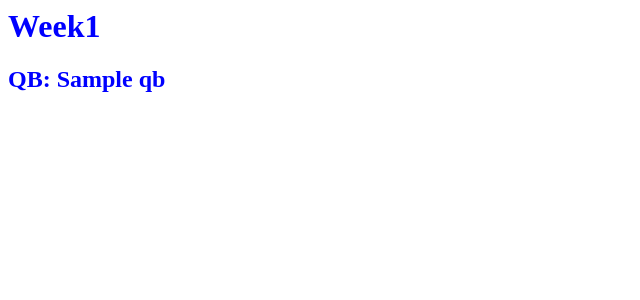
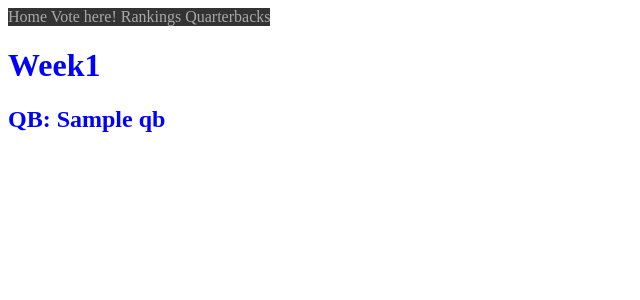
Before and after one commit to InblEric/PlayerRanker, a Flask app: page /quarterbacks in a window 1280 px wide. Shown: the top 300 px of the page, without its empty margins (0-640 px from the left). Run offline with Flask 2, Linux system fonts and the light colour scheme; a database or web service that is not in the repository returns one stand-in record (values such as "Sample title").

Commit message:
Add quarterbacks to navbar and have the qb page extend layout.html

```diff
--- a/app/templates/layout.html
+++ b/app/templates/layout.html
@@ -3,7 +3,7 @@
 <body>
 <link rel=stylesheet type=text/css href="{{ url_for('static', filename='style.css') }}">
 <div class=banner>
-    <a href="{{ url_for('hello') }}">Home</a> <a href="{{ url_for('vote') }}">Vote here!</a> <a href="{{ url_for('rankings') }}">Rankings</a>
+    <a href="{{ url_for('hello') }}">Home</a> <a href="{{ url_for('vote') }}">Vote here!</a> <a href="{{ url_for('rankings') }}">Rankings</a> <a href="{{ url_for('quarterbacks') }}">Quarterbacks</a>
 </div>
 {% block body %}
 {% endblock %}
--- a/app/templates/quarterbacks.html
+++ b/app/templates/quarterbacks.html
@@ -1,4 +1,7 @@
-<h1 style='color:blue'>{{ week }}</h1>
-{% for player in players %}
-  <h2 style='color:blue'>QB: {{ player.Name }}</h2>
-{% endfor %}
+{% extends "layout.html" %}
+{% block body %}
+    <h1 style='color:blue'>{{ week }}</h1>
+    {% for player in players %}
+      <h2 style='color:blue'>QB: {{ player.Name }}</h2>
+    {% endfor %}
+{% endblock %}
```
